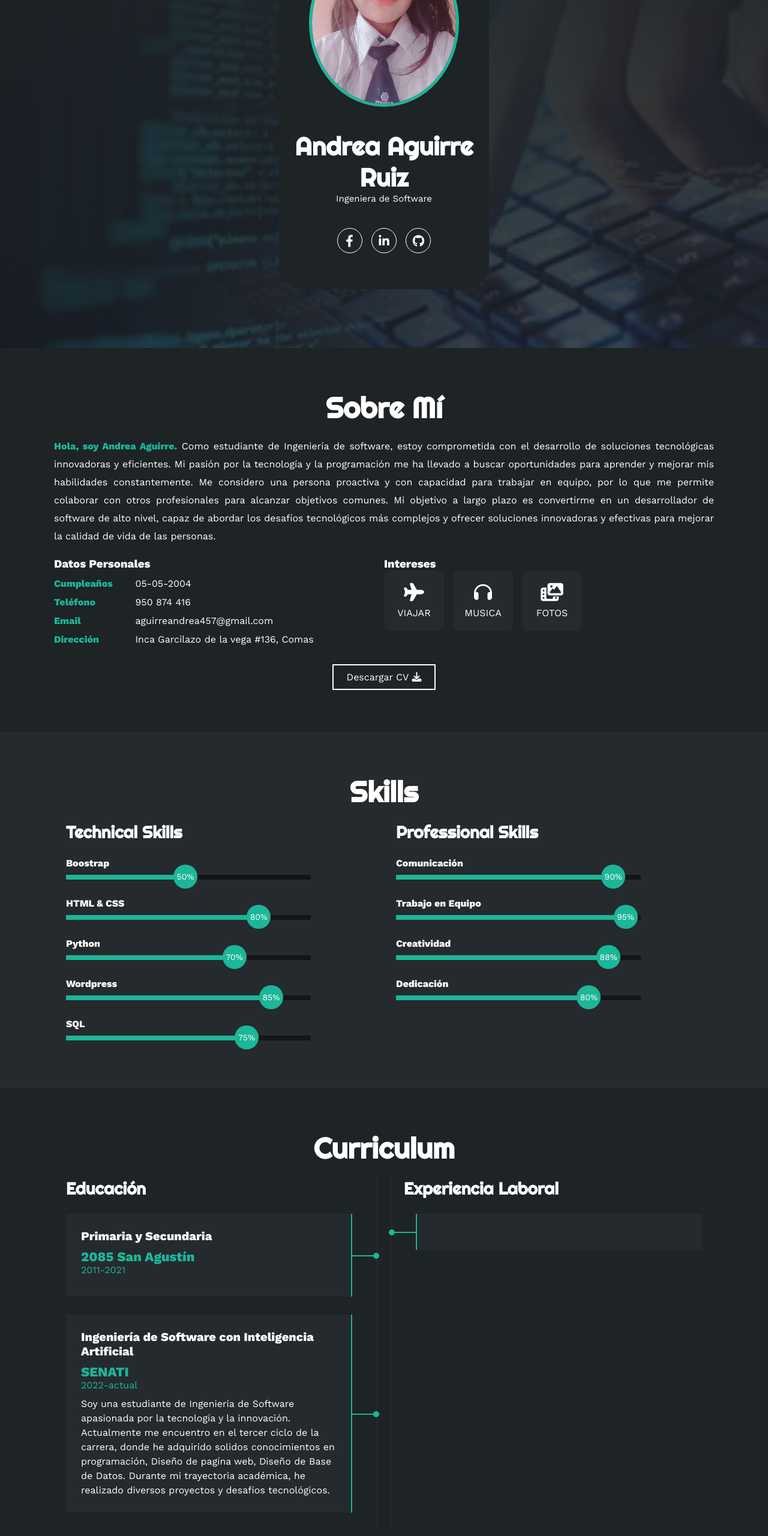
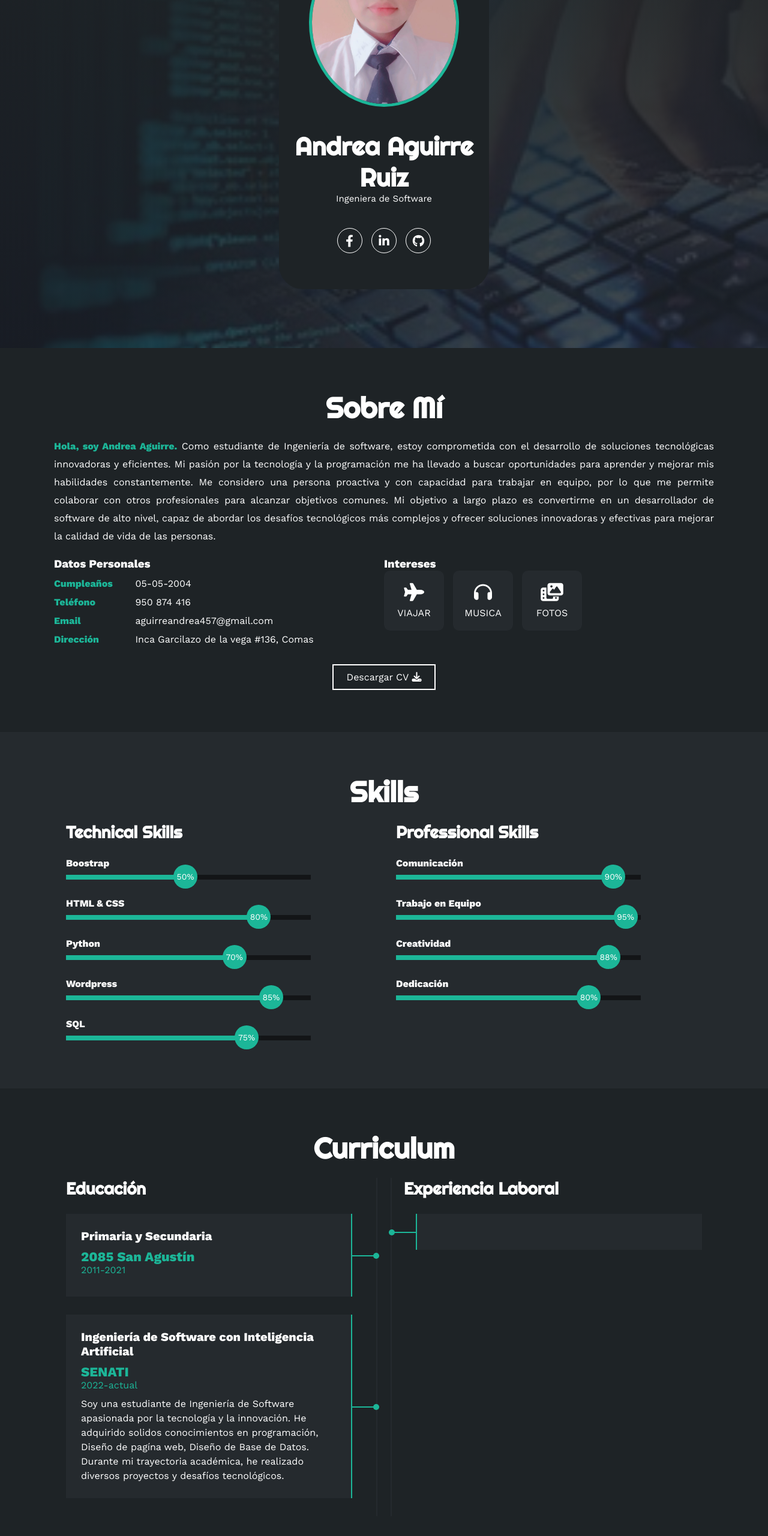
Before and after one commit to AndreaC05/portafolio.github.io, a plain HTML site: page index.html in a window 1280 px wide. Shown: the part 220-2780 px from the top of the page at 60% size. Drawn offline with nearby package versions, Linux system fonts and the light colour scheme.

Commit message:
Add files via upload

```diff
--- a/index.html
+++ b/index.html
@@ -35,7 +35,7 @@
 	<section id="inicio" class="inicio">
 		<div class="contenido-banner">
 			<div class="contenedor-img">
-				<img src="img/photo.jpeg" alt="">
+				<img src="img/photo3.jpeg" alt="">
 			</div>
 			<h1>Andrea Aguirre Ruiz</h1>
 			<h2>Ingeniera de Software</h2>
@@ -214,7 +214,7 @@
 						<h4>Ingeniería de Software con Inteligencia Artificial</h4>
 						<span class="casa">SENATI</span>
 						<span class="fecha">2022-actual</span>
-						<p>Soy una estudiante de Ingeniería de Software apasionada por la tecnología y la innovación. Actualmente me encuentro en el tercer ciclo de la carrera, donde he adquirido solidos conocimientos en programación, Diseño de pagína web, Diseño de Base de Datos. Durante mi trayectoria académica, he realizado diversos proyectos y desafíos tecnológicos.</p>
+						<p>Soy una estudiante de Ingeniería de Software apasionada por la tecnología y la innovación. He adquirido solidos conocimientos en programación, Diseño de pagína web, Diseño de Base de Datos. Durante mi trayectoria académica, he realizado diversos proyectos y desafíos tecnológicos.</p>
 						<div class="conectori">
 							<div class="circuloi"></div>
 						</div>
```
Also changed, not shown: img/photo3.jpeg (added).
